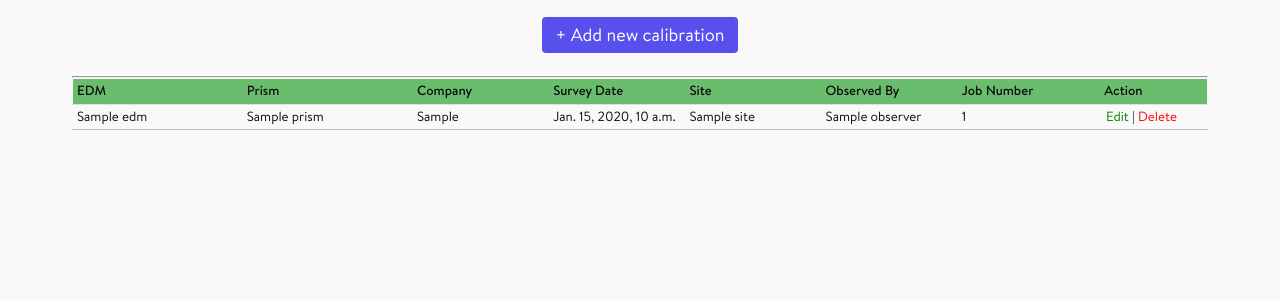
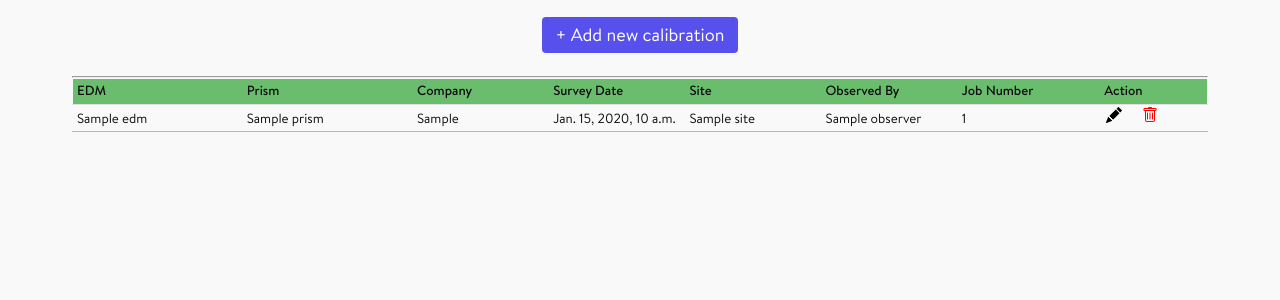
Before and after one commit to Landgate/Medjil, a Django app: template edm_calibration/templates/edm_calibration/Home.html in a window 1280 px wide. Shown: the part 229-529 px from the top of the page. Run offline with Django 3.2, Linux system fonts and the light colour scheme; the template is opened without the code that fills it: most values are stand-ins (such as "Sample title", 1, 10 or a date in 2020); some libraries are stand-ins or nearby versions.

Commit message:
Amending button link

```diff
--- a/edm_calibration/templates/edm_calibration/Home.html
+++ b/edm_calibration/templates/edm_calibration/Home.html
@@ -65,8 +65,21 @@
 									<td>{{ pillar_survey.site }} </td>
 									<td>{{ pillar_survey.observer }} </td>
 									<td>{{ pillar_survey.job_number }} </td>
-									<td><a href= "{% url 'edm_calibration:calibrate1' id=pillar_survey.pk %}" style="color:green;cursor:pointer;cursor:hand">Edit</a> |
-									<a href= "{% url 'edm_calibration:pillar_survey_del' id=pillar_survey.pk %}" style="color:red;cursor:pointer;cursor:hand">Delete</a></td>
+									<td>
+                                        <span class="flex justify-around items-center text-center">
+                                            <a href="{% url 'edm_calibration:calibrate1' id=pillar_survey.pk %}" target="__blank" class="px-3">
+                                                <svg xmlns="http://www.w3.org/2000/svg" width="16" height="16" fill="#000" class="bi bi-pencil-fill" id = "edit-view" viewBox="0 0 16 16">
+                                                    <path d="M12.854.146a.5.5 0 0 0-.707 0L10.5 1.793 14.207 5.5l1.647-1.646a.5.5 0 0 0 0-.708l-3-3zm.646 6.061L9.793 2.5 3.293 9H3.5a.5.5 0 0 1 .5.5v.5h.5a.5.5 0 0 1 .5.5v.5h.5a.5.5 0 0 1 .5.5v.5h.5a.5.5 0 0 1 .5.5v.207l6.5-6.5zm-7.468 7.468A.5.5 0 0 1 6 13.5V13h-.5a.5.5 0 0 1-.5-.5V12h-.5a.5.5 0 0 1-.5-.5V11h-.5a.5.5 0 0 1-.5-.5V10h-.5a.499.499 0 0 1-.175-.032l-.179.178a.5.5 0 0 0-.11.168l-2 5a.5.5 0 0 0 .65.65l5-2a.5.5 0 0 0 .168-.11l.178-.178z"></path>
+                                                </svg>
+                                            </a>
+                                            <a href="{% url 'edm_calibration:pillar_survey_del' id=pillar_survey.pk %}" class="px-2">
+                                                <svg width="16" height="16" viewBox="0 0 16 16" fill="red" class="bi bi-trash" onclick="return confirmation()">
+                                                    <path d="M5.5 5.5A.5.5 0 0 1 6 6v6a.5.5 0 0 1-1 0V6a.5.5 0 0 1 .5-.5zm2.5 0a.5.5 0 0 1 .5.5v6a.5.5 0 0 1-1 0V6a.5.5 0 0 1 .5-.5zm3 .5a.5.5 0 0 0-1 0v6a.5.5 0 0 0 1 0V6z"></path>
+                                                        <path fill-rule="evenodd" d="M14.5 3a1 1 0 0 1-1 1H13v9a2 2 0 0 1-2 2H5a2 2 0 0 1-2-2V4h-.5a1 1 0 0 1-1-1V2a1 1 0 0 1 1-1H6a1 1 0 0 1 1-1h2a1 1 0 0 1 1 1h3.5a1 1 0 0 1 1 1v1zM4.118 4L4 4.059V13a1 1 0 0 0 1 1h6a1 1 0 0 0 1-1V4.059L11.882 4H4.118zM2.5 3V2h11v1h-11z"></path>
+                                                </svg>
+                                            </a>
+                                        </span>
+                                    </td>
 							</tr>
 						{% endfor %}
 						</tr>
@@ -81,7 +94,9 @@
 </article>
 
 <script>
-
+    function confirmation() {
+		return confirm('Are you sure you want to delete this record? You will not be able to retreive the record later.');
+	}
 </script>
 
  {% endblock content %}
```
